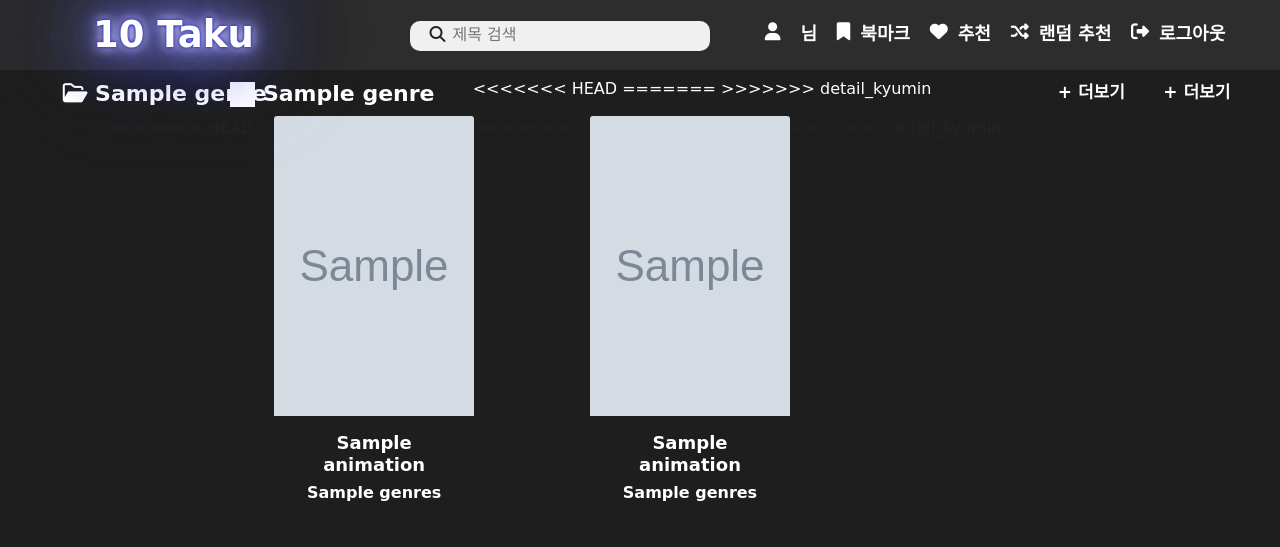
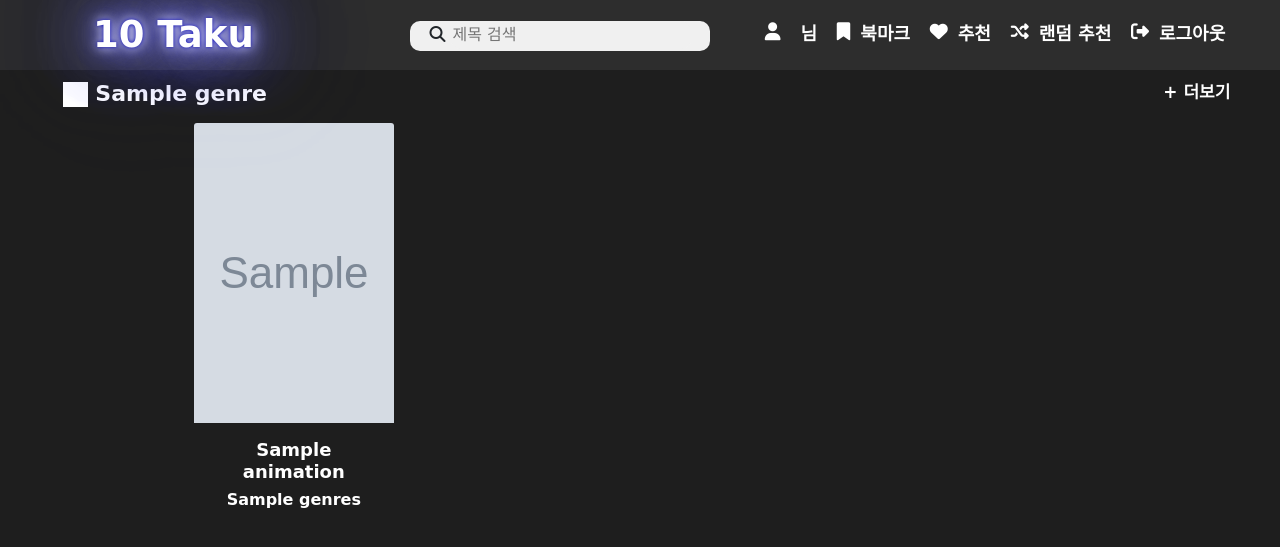
Before and after one commit to songheewon/10Taku, a Django app: template templates/animation/mainpage.html in a window 1280 px wide; the page is wider, and only the part inside the window is pictured. Shown: the top 547 px of that part. Run offline with Django 4.2, Linux system fonts and the light colour scheme; the template is opened without the code that fills it: most values are stand-ins (such as "Sample title", 1, 10 or a date in 2020); grey boxes marked "Sample" are stand-in pictures; some libraries are stand-ins or nearby versions; some web fonts are replaced; grey boxes are pictures that could not be loaded.

Commit message:
1. 오늘작업 merge

```diff
--- a/TenTaku/views.py
+++ b/TenTaku/views.py
@@ -1,4 +1 @@
 from django.shortcuts import render
-
-def main_view(request):
-    return render(request, 'animation/mainpage.html')
--- a/static/style/mainpage.css
+++ b/static/style/mainpage.css
@@ -52,7 +52,7 @@
     display: flex;
     flex-direction: row;
     float: left;
-    margin-left: 8.5%;
+    margin-left: 13.5%;
     width: 1560px;
 
 }
--- a/templates/animation/mainpage.html
+++ b/templates/animation/mainpage.html
@@ -13,40 +13,18 @@
 {% endblock %}
 
 {% block content %}
-    <!-- 헤더 외의 부분 -->
     <div class="main-body">
         <!-- 장르 이름, 더보기 버튼 -->
         {% for genre, animations in genre_ani_info %}
             <header class="genre-header">
-<<<<<<< HEAD
-                <div class="genre-name"><i class="fa-regular fa-folder-open"></i> {{ genre.name }}</div>
-                <button class="more-button">+ 더보기</button>
-=======
                 <div class="genre-name"><img src="../../static/image/{{genre.name}}.png" style="height: 25px; width: 25px; filter :brightness(0) invert(1);"> {{ genre.name }}</div>
                 <a href="/genre/{{ genre.id }}">
                     <button class="more-button">+ 더보기</button>
                 </a>
->>>>>>> detail_kyumin
             </header>
             <div class="genre">
-                <!-- 하나의 애니메이션 정보(사진, 제목, 장르) 출력 단위 -->
+                <!-- 장르별 애니메이션 출력 부분 -->
                 {% for animation in animations %}
-<<<<<<< HEAD
-                    <a href='/detail/{{ animation.id }}'>
-                        <div class="anime-box">
-                            <div class="animation-info">
-                                <a href="/detail/{{ animation.id }}">
-                                    <img src='{{ animation.img }}'
-                                         class="card-img-top" width="270px" height="500px">
-                                </a>
-                                <div class="card-body">
-                                    <h3 class="card-title" style="font-size: 18px;">{{ animation.title }}</h3>
-                                    <h5 class="card-genre">{{ animation.genres }}</h5>
-                                </div>
-                            </div>
-                        </div>
-                    </a>
-=======
                     <div class="anime-box">
                         <div class="animation-info">
                             <a href="/detail/{{ animation.id }}">
@@ -59,13 +37,8 @@
                             </div>
                         </div>
                     </div>
->>>>>>> detail_kyumin
                 {% endfor %}
             </div>
         {% endfor %}
-
-
-
-        <!-- 장르별 애니메이션 출력 부분 -->
     </div>
 {% endblock %}
```
Also changed, not shown: animation/views.py (+2 -32 lines), detail/views.py (+1 -36 lines), templates/animation/detail.html (+0 -7 lines), user/views.py (+0 -7 lines).
